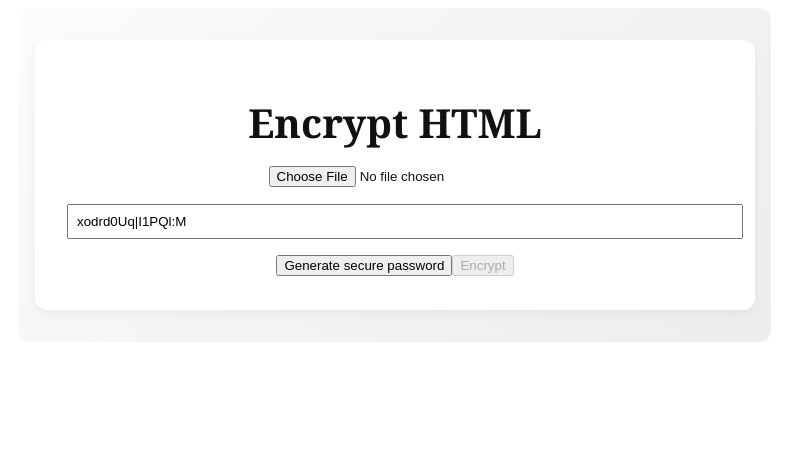
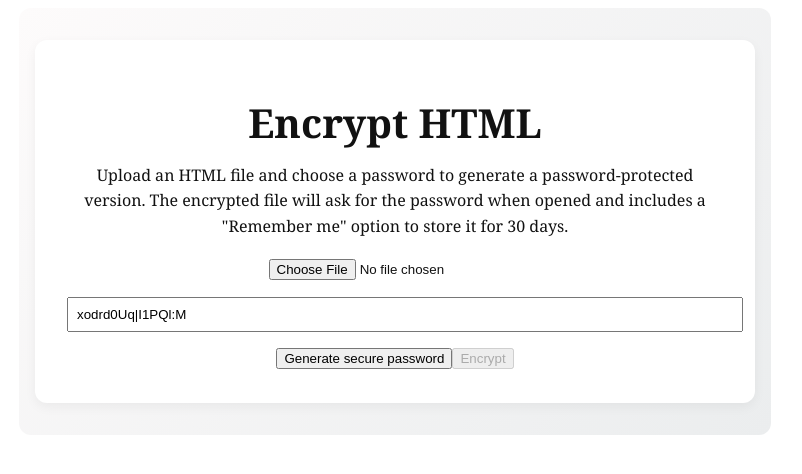
Before and after one commit to AgateHQ/branch-master, a Next.js app: page /staticrypt in a window 1280 px wide. Shown: the top 474 px of the page, without its empty margins (245-1047 px from the left). Built offline with nearby package versions, Linux system fonts and the light colour scheme.

Commit message:
Enable remember me for staticrypt

```diff
--- a/pages/api/encrypt.js
+++ b/pages/api/encrypt.js
@@ -32,19 +32,20 @@ export default async function handler(req, res) {
 
     const staticryptConfig = {
       staticryptEncryptedMsgUniqueVariableName: encryptedMsg,
-      isRememberEnabled: false,
-      rememberDurationInDays: 0,
+      isRememberEnabled: true,
+      rememberDurationInDays: 30,
       staticryptSaltUniqueVariableName: salt,
     };
 
     const templateData = {
-      is_remember_enabled: JSON.stringify(false),
+      is_remember_enabled: JSON.stringify(true),
       js_staticrypt: buildStaticryptJS(),
       template_button: "DECRYPT",
       template_color_primary: "#4CAF50",
       template_color_secondary: "#76B852",
       template_error: "Bad password!",
-      template_instructions: "",
+      template_instructions:
+        "Enter the password you chose to decrypt this page. You can also select 'Remember me' to skip the password for 30 days.",
       template_placeholder: "Password",
       template_remember: "Remember me",
       template_title: "Protected Page",
--- a/pages/staticrypt.js
+++ b/pages/staticrypt.js
@@ -73,6 +73,12 @@ export default function StaticryptPage() {
         style={{ padding: "2rem", textAlign: "center" }}
       >
         <h1 className={styles.title}>Encrypt HTML</h1>
+        <p style={{ marginTop: "0.5rem" }}>
+          Upload an HTML file and choose a password to generate a
+          password-protected version. The encrypted file will ask for the
+          password when opened and includes a "Remember me" option to store it
+          for 30 days.
+        </p>
         <input type="file" accept=".html" onChange={handleFileChange} />
         <div>
           <input
```
